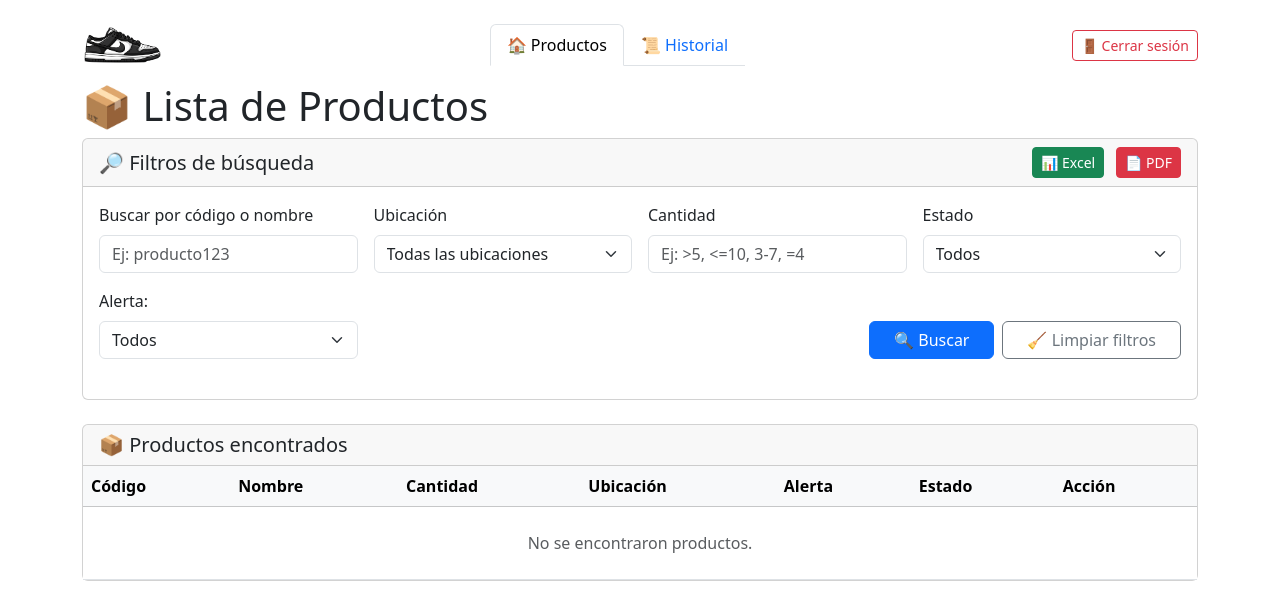
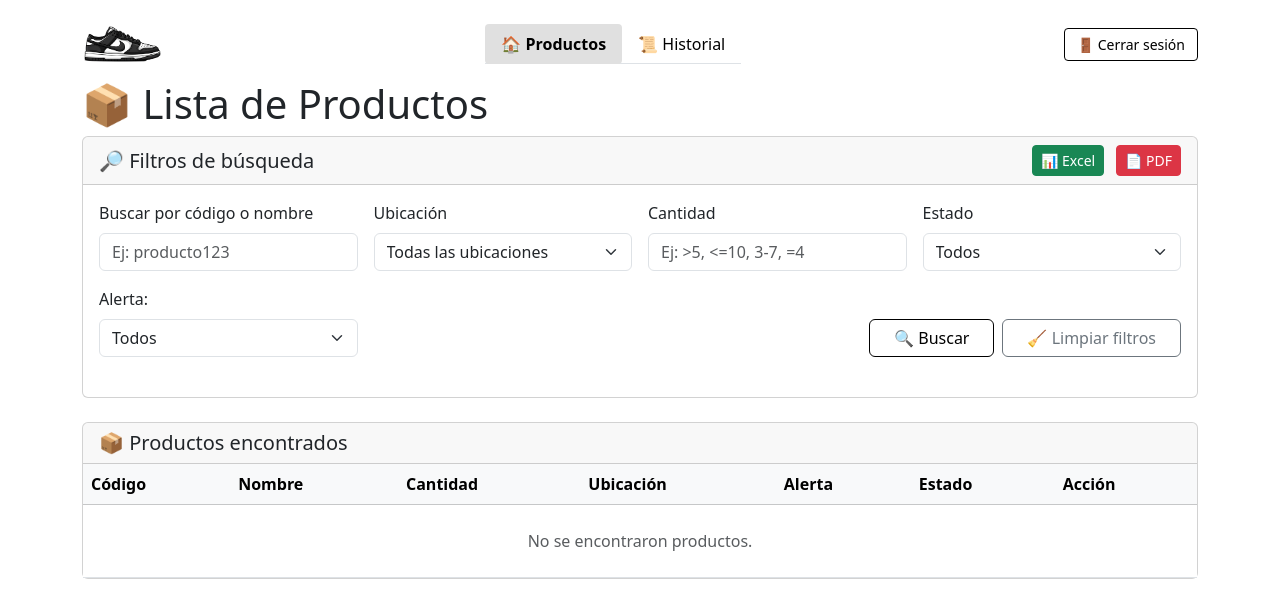
Before and after one commit to axeltoc23/inventario-elconet, a Django app: page /productos/ in a window 1280 px wide. Shown: the top 599 px of the page. Run offline with Django 5.2, Linux system fonts and the light colour scheme; the visitor is signed in with stand-in values (Sample User, id 1); data that the repository does not hold is empty; parts of the project's set-up code (start-up, migrations or seed data) failed here and were passed over.

Commit message:
cambios en los colores de los botones buscar y gestionar

```diff
--- /dev/null
+++ b/static/css/custom.css
@@ -0,0 +1,73 @@
+/* =====================
+   NAVBAR PERSONALIZADO
+   ===================== */
+
+/* Estilo base: letras negras siempre */
+.nav-tabs .nav-link {
+    color: #000 !important;
+    border: none;
+    transition: all 0.2s ease;
+    font-weight: 500;
+    background-color: transparent;
+}
+
+/* Hover sutil con fondo gris claro */
+.nav-tabs .nav-link:hover {
+    background-color: #f1f1f1;
+    border-radius: 0.25rem;
+}
+
+/* Activo: fondo gris más marcado y letra más fuerte */
+.nav-tabs .nav-link.active {
+    background-color: #e0e0e0;
+    font-weight: 600;
+    border-radius: 0.25rem;
+}
+
+/* ============================
+   BOTÓN DE CERRAR SESIÓN
+   ============================ */
+
+.btn-logout {
+    color: #000;
+    border: 1px solid #000;
+    background-color: transparent;
+    padding: 5px 12px;
+    font-weight: 500;
+    transition: all 0.2s ease;
+    border-radius: 0.25rem;
+}
+
+.btn-logout:hover {
+    background-color: #000;
+    color: #fff;
+}
+
+/* ============================
+   ALERTA LIMPIA PERSONALIZADA
+   ============================ */
+
+.alert-clean {
+    background-color: #fff9db;
+    color: #7c5e00;
+    border-left: 4px solid #ffcc00;
+    padding: 8px 12px;
+    border-radius: 5px;
+    font-size: 0.95rem;
+    margin-top: 10px;
+}
+
+/* ============================
+   BOTONES GENERALES NEGROS
+   ============================ */
+
+/* Usar como: <button class="btn btn-dark">Texto</button> */
+/* Opcional: para outline */
+.btn-outline-dark {
+    color: #000;
+    border-color: #000;
+}
+.btn-outline-dark:hover {
+    background-color: #000;
+    color: #fff;
+}
--- a/templates/productos/base.html
+++ b/templates/productos/base.html
@@ -8,6 +8,7 @@
 
     <!-- Bootstrap CSS -->
     <link href="https://cdn.jsdelivr.net/npm/bootstrap@5.3.3/dist/css/bootstrap.min.css" rel="stylesheet">
+    <link rel="stylesheet" href="{% static 'css/custom.css' %}">
 </head>
 <body>
 
@@ -51,7 +52,7 @@
 
         <!-- Cerrar sesión a la derecha -->
         <div>
-            <a class="btn btn-outline-danger btn-sm" href="#" onclick="document.getElementById('logout-form').submit();">🚪 Cerrar sesión</a>
+            <a class="btn btn-logout btn-sm" href="#" onclick="document.getElementById('logout-form').submit();">🚪 Cerrar sesión</a>
         </div>
 
         <!-- Formulario logout oculto -->
--- a/templates/productos/historial_movimientos.html
+++ b/templates/productos/historial_movimientos.html
@@ -41,7 +41,7 @@
         </div>
 
         <div class="col-md-12 d-flex justify-content-end gap-2">
-          <button type="submit" class="btn btn-primary px-4">🔍 Buscar</button>
+          <button type="submit" class="btn btn-outline-dark px-4">🔍 Buscar</button>
           <a href="{% url 'historial_movimientos' %}" class="btn btn-outline-secondary px-4">🧹 Limpiar filtros</a>
         </div>
       </div>
@@ -50,7 +50,7 @@
 </div>
 
 {% if error_fecha %}
-  <div class="alert alert-danger" role="alert">
+  <div class="alert-clean" role="alert">
     ⚠️ {{ error_fecha }}
   </div>
 {% endif %}
--- a/templates/productos/lista_productos.html
+++ b/templates/productos/lista_productos.html
@@ -66,7 +66,7 @@
 
 
 <div class="col-md-9 d-flex justify-content-end align-items-end gap-2">
-  <button type="submit" class="btn btn-primary px-4">🔍 Buscar</button>
+  <button type="submit" class="btn btn-outline-dark px-4">🔍 Buscar</button>
   <a href="{% url 'lista_productos' %}" class="btn btn-outline-secondary px-4">🧹 Limpiar filtros</a>
 </div>
 
@@ -116,7 +116,7 @@
               {% endif %}
             </td>
             <td>
-              <a href="{% url 'gestionar_producto' producto.id %}" class="btn btn-sm btn-outline-primary">
+              <a href="{% url 'gestionar_producto' producto.id %}" class="btn btn-sm btn-outline-dark">
                 ⚙️ Gestionar
               </a>
             </td>
```
